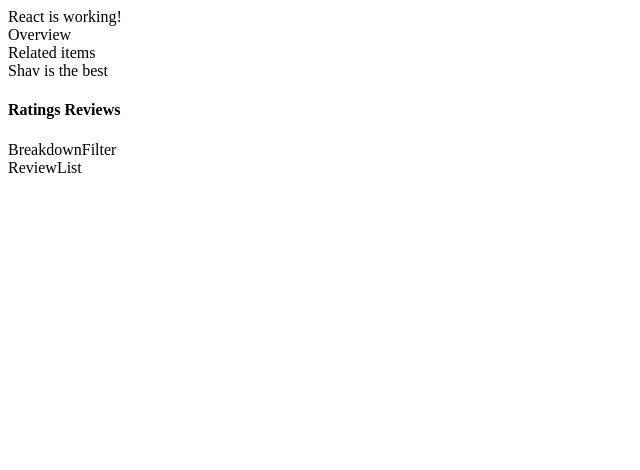
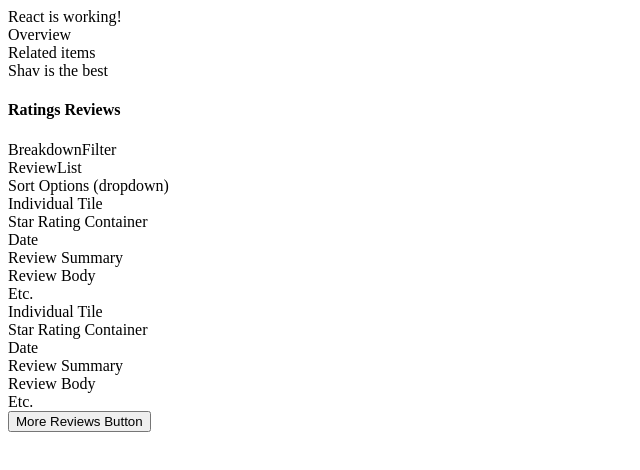
Before and after one commit to hr-rfe5-makemake/FEC, a React app: page / in a window 1280 px wide. Shown: the top 470 px of the page, without its empty margins (0-640 px from the left). Built offline with nearby package versions, Linux system fonts and the light colour scheme; the HTML template or start-up script is replaced by a standard one.

Commit message:
create two columns for left and right divs with CSS

```diff
--- a/client/src/RatingsReviews/IndividualTile.jsx
+++ b/client/src/RatingsReviews/IndividualTile.jsx
@@ -8,7 +8,12 @@ class IndividualTile extends React.Component {
   render() {
     return (
       <div>
-        IndividualTile
+        <div>Individual Tile</div>
+        <div>Star Rating Container</div>
+        <div>Date</div>
+        <div>Review Summary</div>
+        <div>Review Body</div>
+        <div>Etc.</div>
       </div>
     );
   }
--- a/client/src/RatingsReviews/RatingsReviews.jsx
+++ b/client/src/RatingsReviews/RatingsReviews.jsx
@@ -11,12 +11,12 @@ class RatingsReviews extends React.Component {
 
   render() {
     return (
-      <div id='RR-container'>
+      <div id='rr-container'>
         <h4>Ratings Reviews</h4>
-        <div id='RR-left'>
+        <div id='rr-left'>
           <BreakdownFilter />
         </div>
-        <div id='RR-right'>
+        <div id='rr-right'>
           <ReviewList />
         </div>
       </div>
--- a/client/src/RatingsReviews/ReviewList.jsx
+++ b/client/src/RatingsReviews/ReviewList.jsx
@@ -5,12 +5,22 @@ import IndividualTile from './IndividualTile.jsx';
 class ReviewList extends React.Component {
   constructor(props) {
     super(props);
+    this.state = {
+      allReviews: [],
+      numDisplayed: null,
+      showButton: false,
+      sortOption: 'relevant'
+    };
   }
 
   render() {
     return (
       <div>
-        ReviewList
+        <div>ReviewList</div>
+        <div>Sort Options (dropdown)</div>
+        <IndividualTile />
+        <IndividualTile />
+        <button>More Reviews Button</button>
       </div>
     );
   }
```
Also changed, not shown: 3 other files (tests, documents, lock files or other folders).
